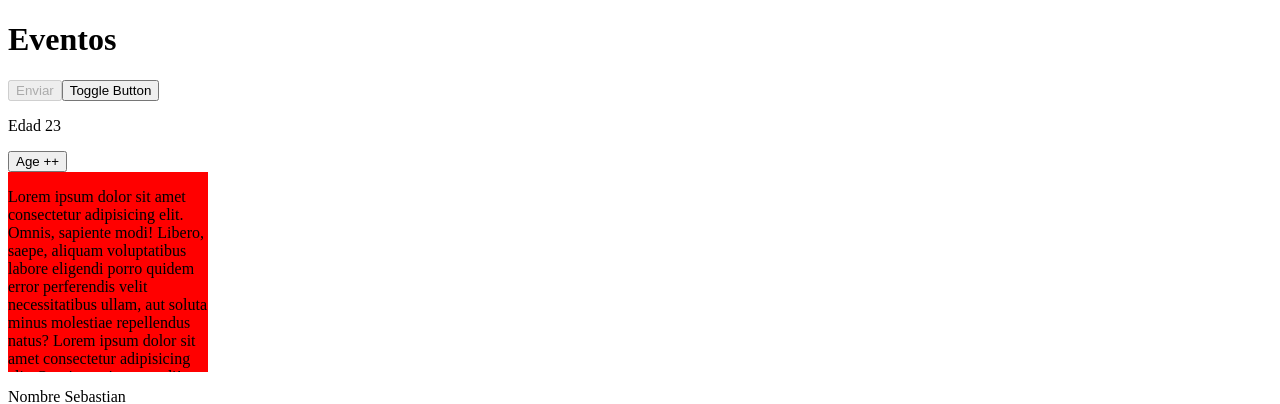
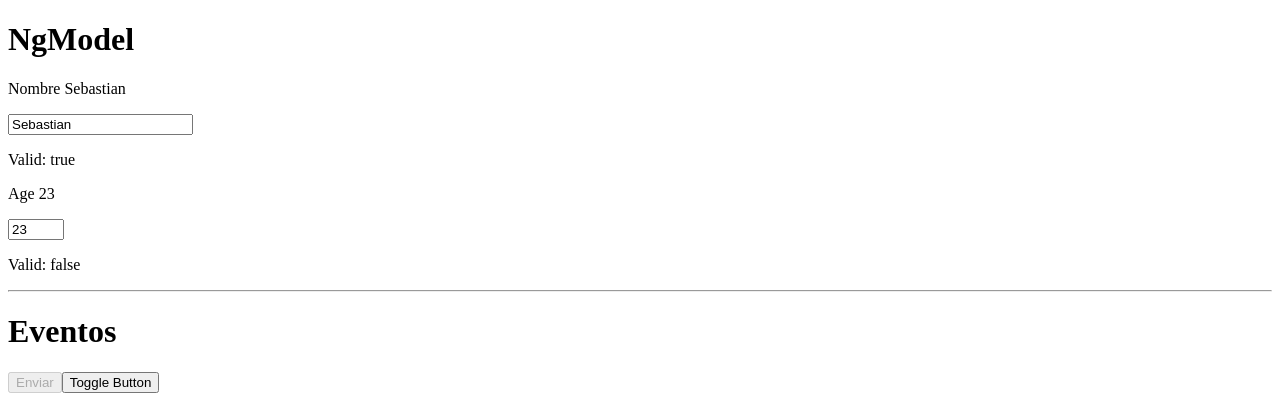
Before and after one commit to scarrilloh77/angular-fundamentals, an Angular app: page / in a window 1280 px wide. Shown: the top 404 px of the page. Built offline with nearby package versions, Linux system fonts and the light colour scheme.

Commit message:
Data binding con ngModel

```diff
--- a/src/app/app.component.html
+++ b/src/app/app.component.html
@@ -1,3 +1,18 @@
+<h1>NgModel</h1>
+<p>Nombre {{ person.name }}</p>
+<input type="text" required #nameInput="ngModel" [(ngModel)]="person.name" />
+<p>Valid: {{ nameInput.valid }}</p>
+<p>Age {{ person.age }}</p>
+<input
+  type="number"
+  max="18"
+  min="10"
+  required
+  #ageInput="ngModel"
+  [(ngModel)]="person.age"
+/>
+<p>Valid: {{ ageInput.valid }}</p>
+<hr />
 <h1>Eventos</h1>
 <button [disabled]="btnDisabled">Enviar</button>
 <button (click)="toggleButton()">Toggle Button</button>
```
Also changed, not shown: src/app/app.module.ts (+5 -9 lines).
